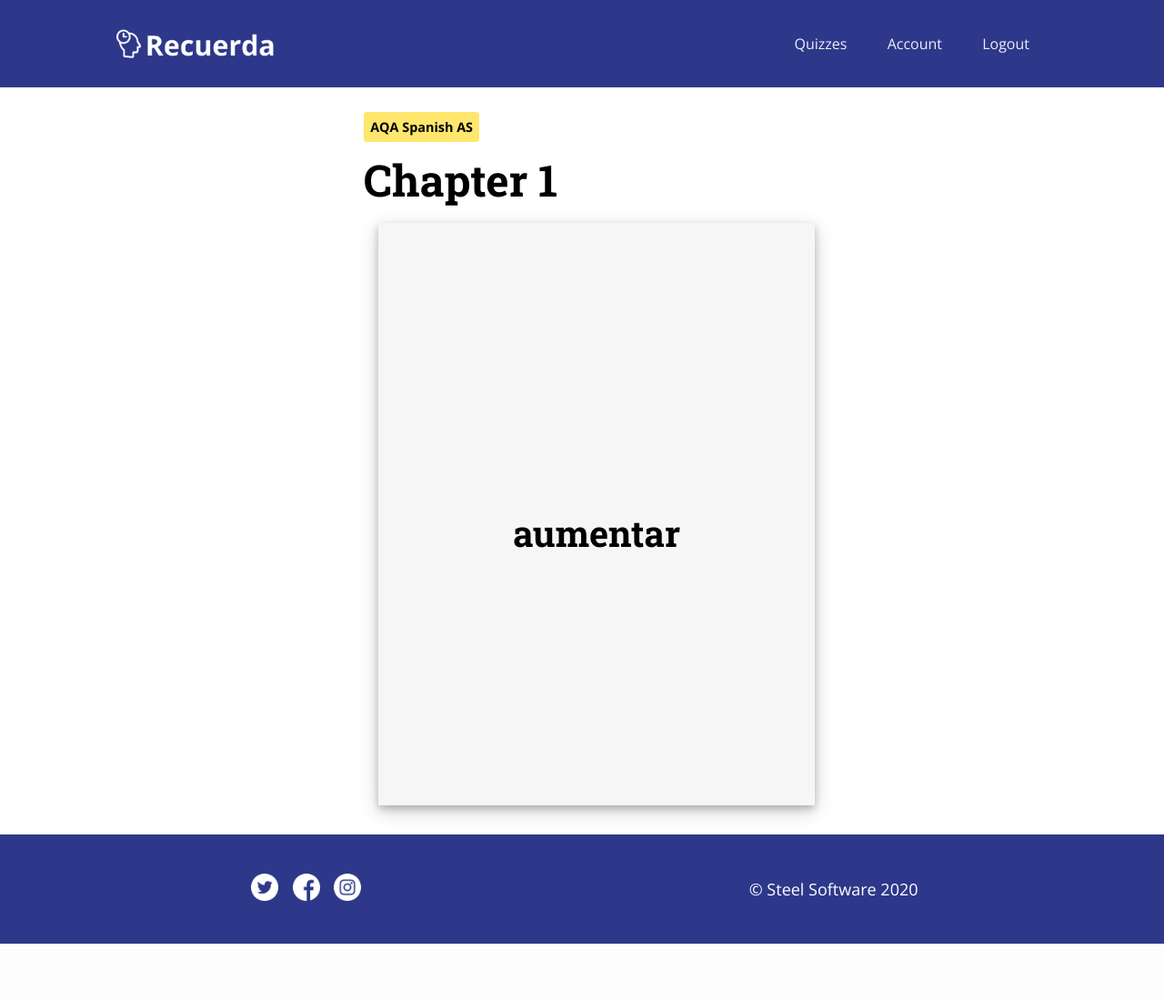
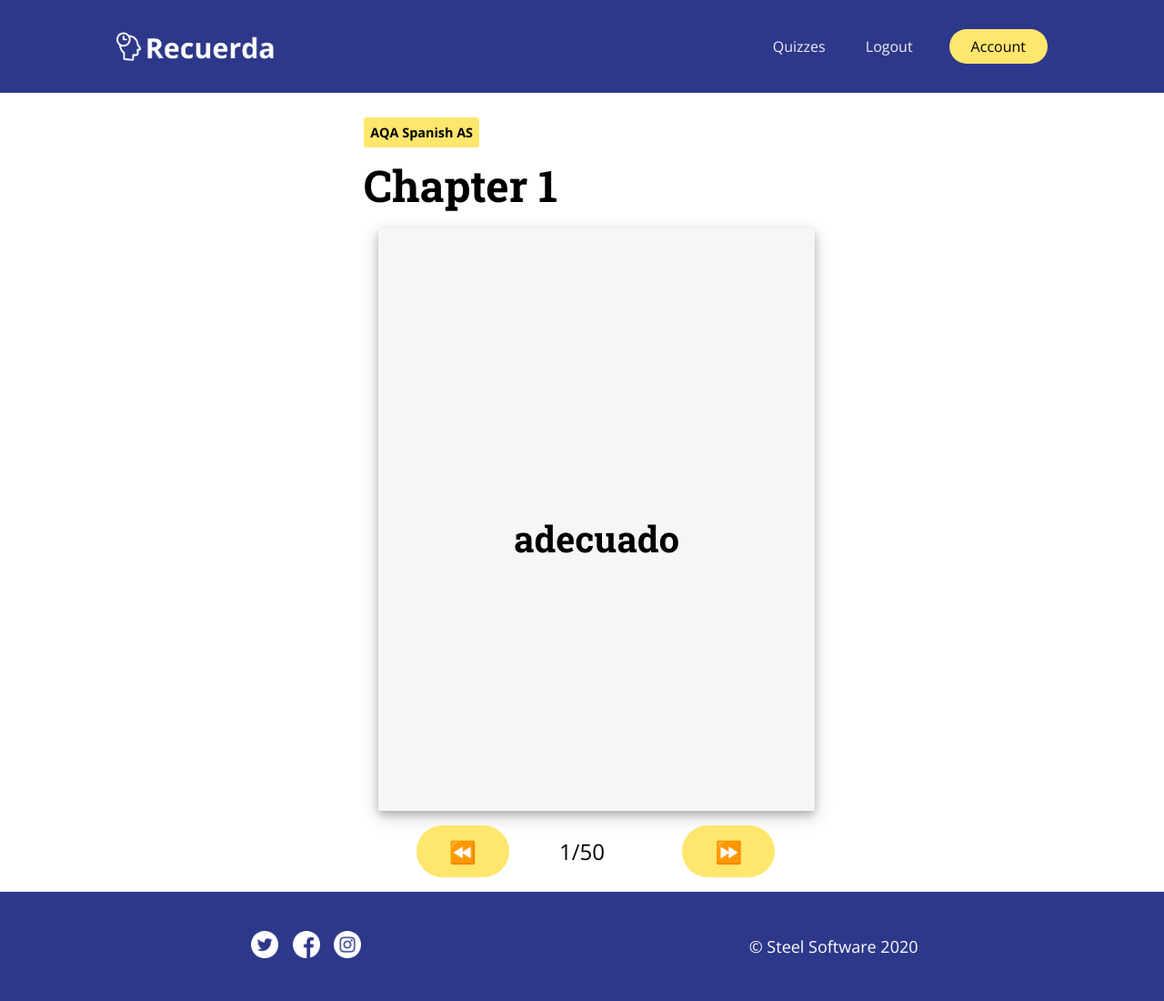
Before and after one commit to Jonathan-Steel/quiz_program, a Flask app: page /quiz/1 in a window 1280 px wide. Shown: the whole page at 91% size. Before the commit the page ends 1037 px from the top, so only its background shows below. Run offline with Flask 2, Linux system fonts and the light colour scheme; a user stored in the database is signed in; data comes from the database, SQL or seed files in the repository; some libraries are stand-ins or nearby versions; some web fonts are replaced.

Commit message:
Minimum Viable Product

```diff
--- a/quiz_program/routes.py
+++ b/quiz_program/routes.py
@@ -193,4 +193,5 @@ def quizzes():
 def quiz(quiz_id):
     quiz = Quiz.query.get_or_404(quiz_id)
     questions = Question.query.filter_by(quiz_id=quiz_id)
-    return render_template('quiz.html', title=quiz.title, quiz=quiz, questions=questions)
+    questions_length = len(list(questions))
+    return render_template('quiz.html', title=quiz.title, quiz=quiz, questions=questions, questions_length=questions_length)
--- a/quiz_program/static/styles.css
+++ b/quiz_program/static/styles.css
@@ -219,7 +219,7 @@ input {
 
 .remember-me-btn {
     display: inline;
-    width: auto;
+    /* width: auto; */
 }
 
 small a {
@@ -324,6 +324,19 @@ small a {
     justify-content: center;
     align-items: center;
     box-shadow: 0 4px 8px 0 rgba(0, 0, 0, 0.2), 0 6px 20px 0 rgba(0, 0, 0, 0.19);
+    cursor: pointer;
+}
+
+.flashcard-controls {
+    display: flex;
+    justify-content: space-around;
+    align-items: center;
+    width: 100%;
+    height: auto;
+}
+
+.flashcard-controls button {
+    font-size: 1.5em;
 }
 
 /* Footer */
--- a/quiz_program/templates/layout.html
+++ b/quiz_program/templates/layout.html
@@ -36,9 +36,9 @@
                     <li>
                         <a href="{{url_for('quizzes')}}">Quizzes</a>
                     </li>
-                    <li>
+                    <!-- <li>
                         <a href="{{url_for('account')}}">Account</a>
-                    </li>
+                    </li> -->
                     <li>
                         <a href="{{url_for('logout')}}">Logout</a>
                     </li>
@@ -54,6 +54,8 @@
         </nav>
         {% if not current_user.is_authenticated %}
             <a href="{{url_for('register')}}" class="cta"><button>Register</button></a>
+        {% else %}
+            <a href="{{url_for('account')}}" class="cta"><button>Account</button></a>
         {% endif %}
     </header>
 
--- a/quiz_program/templates/quiz.html
+++ b/quiz_program/templates/quiz.html
@@ -3,14 +3,53 @@
 
 <!-- Inserts this block of code into the body of the template -->
 {% block content %}
-    <script></script>
+    {% set card_no = 0 %}
+    <script>
+        let card_no = 0;
+        let cards = [];
+
+        {% for question in questions %}
+            cards.push(['{{ question.term }}', '{{ question.definition }}']);
+        {% endfor %}
+
+        console.table(cards);
+
+        function flip() {
+            if (document.getElementById("flashcard-term").innerHTML === cards[card_no][0]) {
+                document.getElementById("flashcard-term").innerHTML = cards[card_no][1];
+            } else {
+                document.getElementById("flashcard-term").innerHTML = cards[card_no][0];
+            }
+        }
+
+        function forward() {
+            if ((card_no + 1) !== cards.length) {
+                card_no += 1;
+                document.getElementById("flashcard-term").innerHTML = cards[card_no][0];
+                document.getElementById("progress").innerHTML = `${card_no + 1}/${cards.length}`;
+            }
+        }
+
+        function backward() {
+            if ((card_no) !== 0) {
+                card_no -= 1;
+                document.getElementById("flashcard-term").innerHTML = cards[card_no][0];
+                document.getElementById("progress").innerHTML = `${card_no + 1}/${cards.length}`;
+            }
+        }
+    </script>
     <article>
         <div class="metadata">
             <a href="#" class="textbook">{{ quiz.chapter.textbook.title }}</a>
         </div>
         <h1 id="quiz-title">{{ quiz.title }}</h1>
-        <div class="flashcard">
-            <h2>{{questions[2].term}}</h2>
+        <div class="flashcard" onclick="flip()">
+            <h2 id="flashcard-term">{{questions[0].term}}</h2>
+        </div>
+        <div class="flashcard-controls">
+            <button id="backward" onclick="backward()">⏪</button>
+            <p id="progress">1/{{questions_length}}</p>
+            <button id="forward" onclick="forward()">⏩</button>
         </div>
     </article>
 {% endblock content %}
```
Also changed, not shown: README.md.
